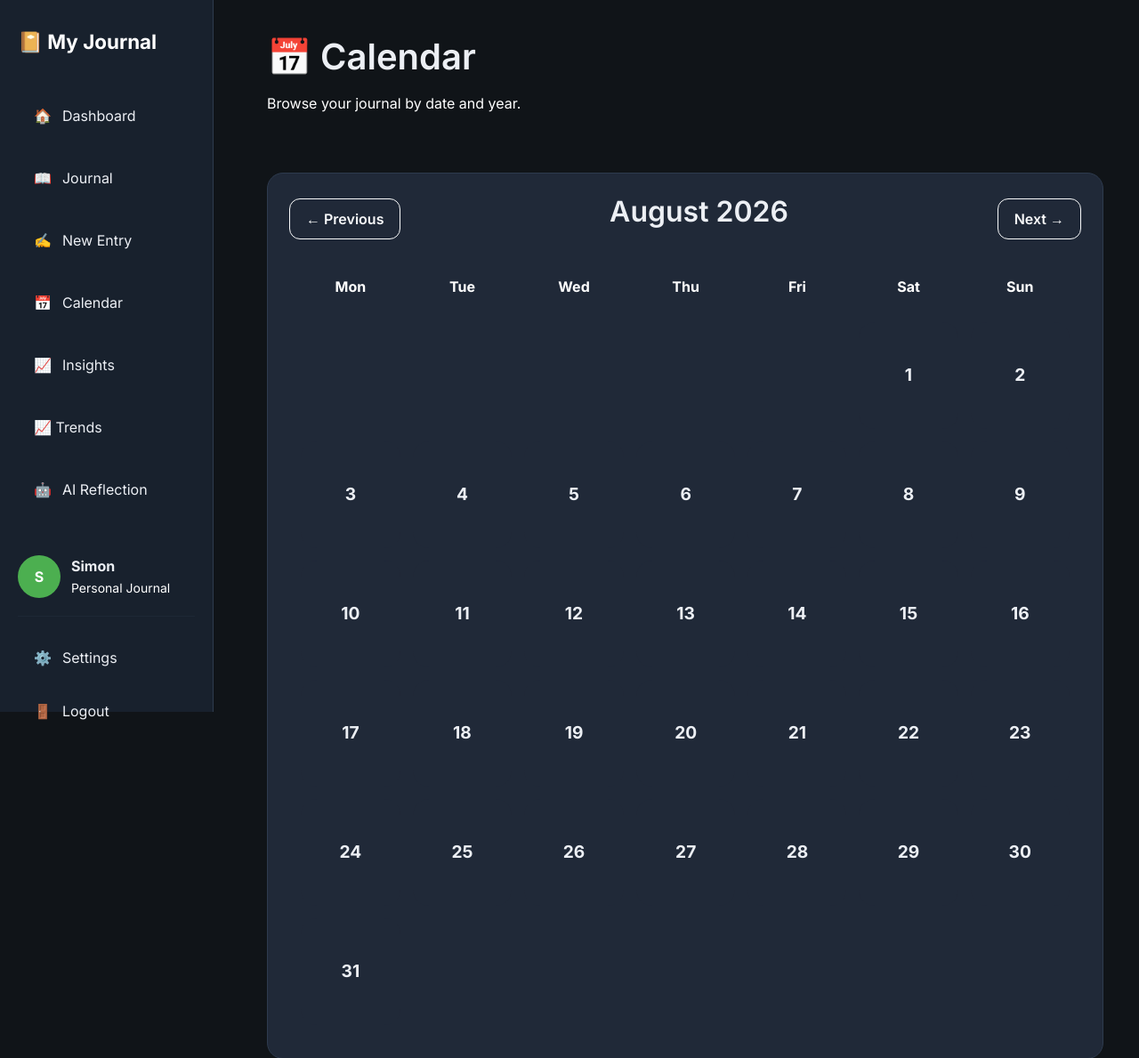
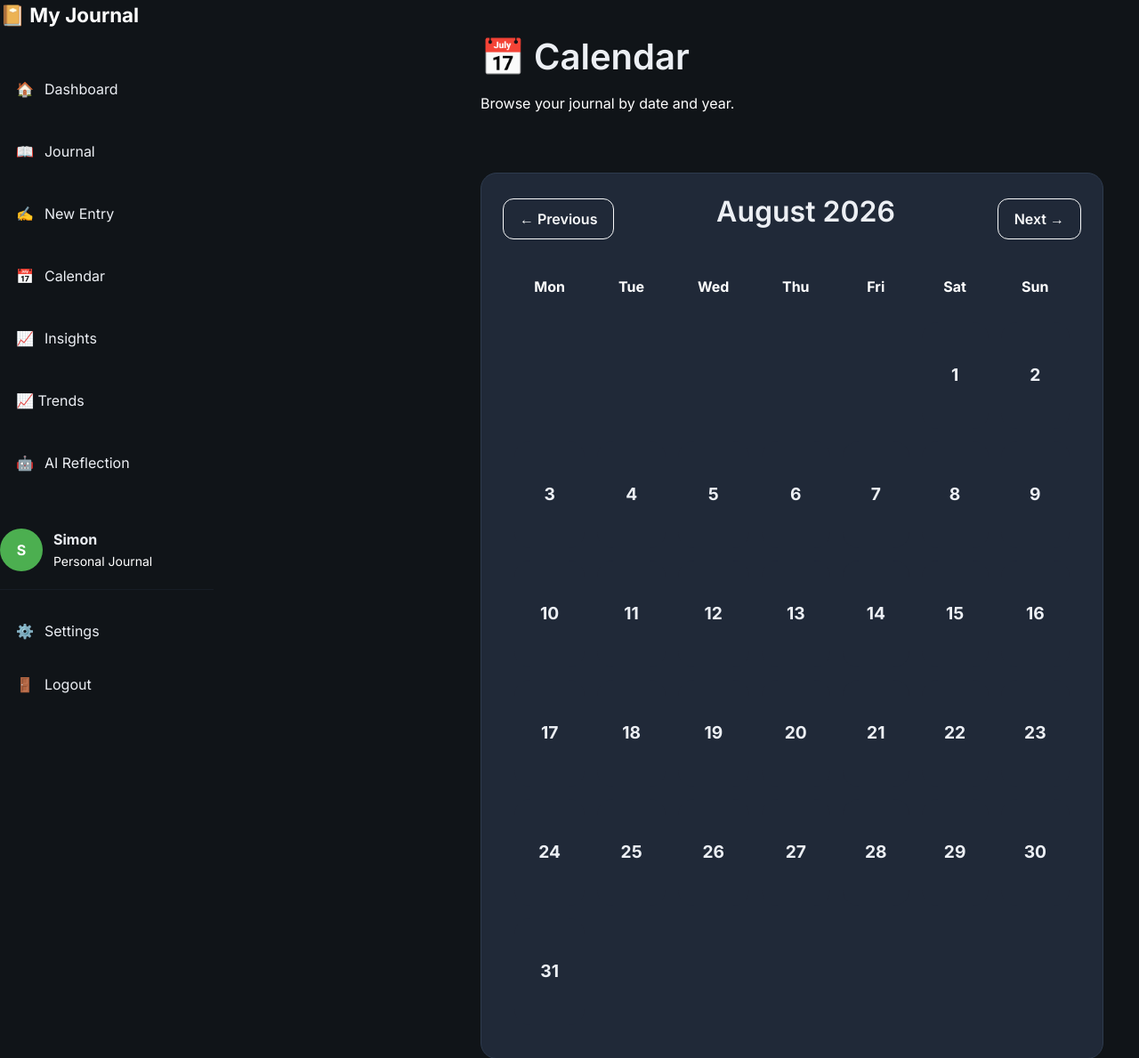
Before and after one commit to dippa1982/Journal_V2, a Flask app: page /calendar in a window 1280 px wide. Shown: the top 1189 px of the page at 89% size. Run offline with Flask 3, Linux system fonts and the light colour scheme; a user stored in the database is signed in.

Commit message:
Calendar fixes

```diff
--- a/static/css/layout.css
+++ b/static/css/layout.css
@@ -35,29 +35,13 @@ body{
    SIDEBAR
 ===================================================== */
 
-.sidebar{
+.sidebar {
 
-    width:260px;
+    display: flex;
 
-    background:var(--sidebar);
+    flex-direction: column;
 
-    border-right:1px solid var(--border);
-
-    display:flex;
-
-    flex-direction:column;
-
-    justify-content:space-between;
-
-    padding:30px 20px;
-
-    position:fixed;
-
-    top:0;
-
-    left:0;
-
-    bottom:0;
+    height: 100vh;
 
 }
 
```
